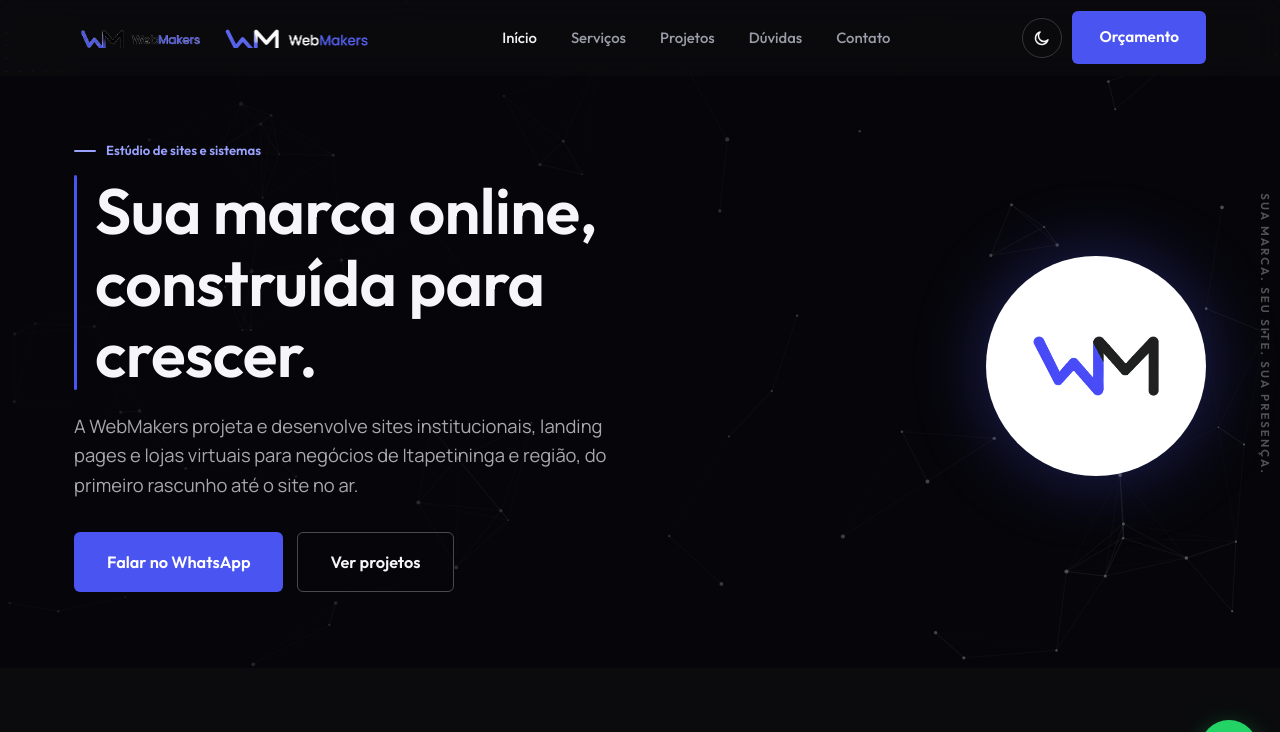
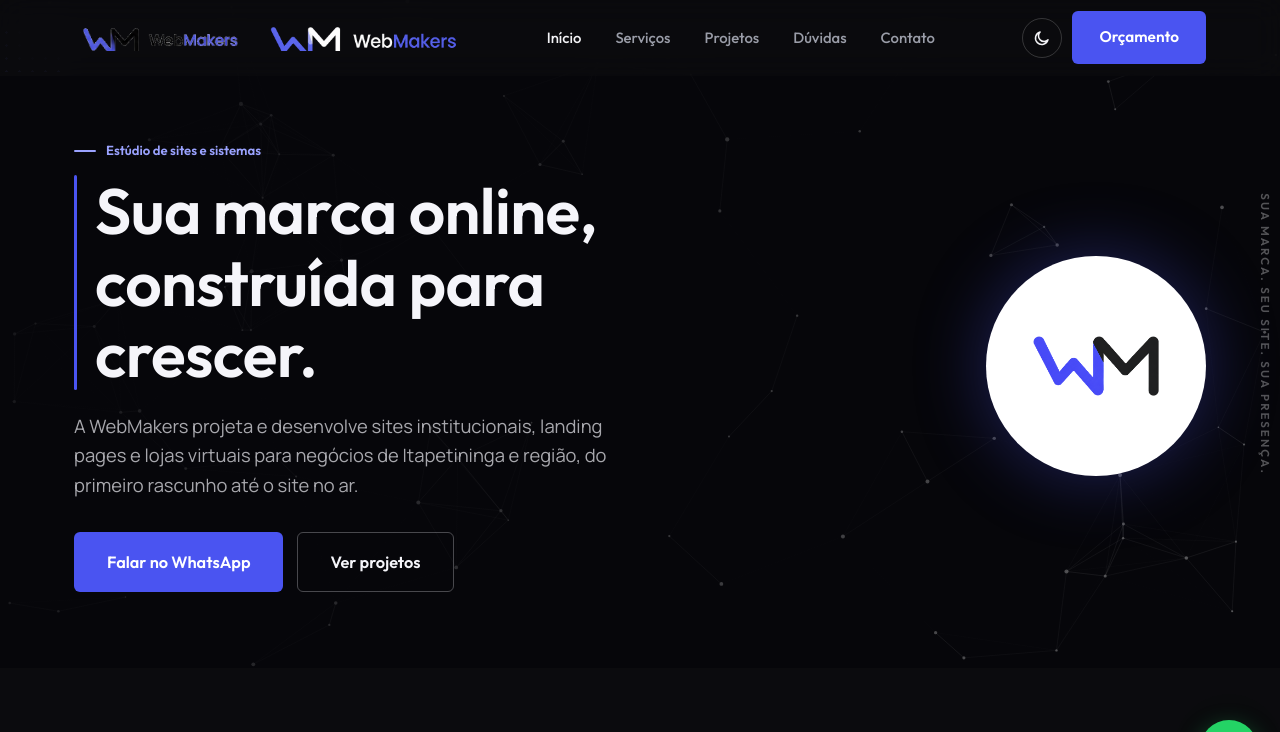
Before and after one commit to marcos-dev86/WebMakers, a plain HTML site: page index.html in a window 1280 px wide. Both pictures are taken after a click on the button "Alternar tema claro/escuro". Shown: the top 732 px of the page. Drawn offline with Linux system fonts and the light colour scheme.

Commit message:
Fix logo visibility styles for dark theme

```diff
--- a/css/style.css
+++ b/css/style.css
@@ -178,8 +178,8 @@
    Any element can drop in an .logo-light + .logo-dark pair and the right
    one will show automatically for the active theme. */
 .logo-dark{ display: none; }
-html[data-theme="dark"] .logo-light{height:20px; width:auto; whidisplay: none; }
-html[data-theme="dark"] .logo-dark{height:20px; width:auto; display: block; }
+html[data-theme="dark"] .logo-light{whidisplay: none; }
+html[data-theme="dark"] .logo-dark{display: block; }
 
 .nav-desktop{
   display: flex;
```
